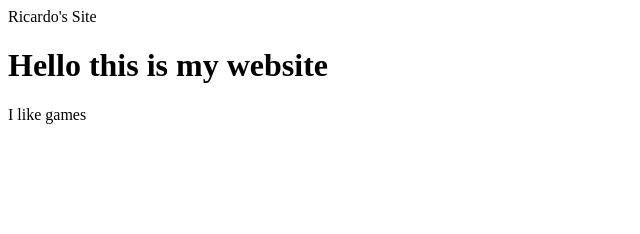
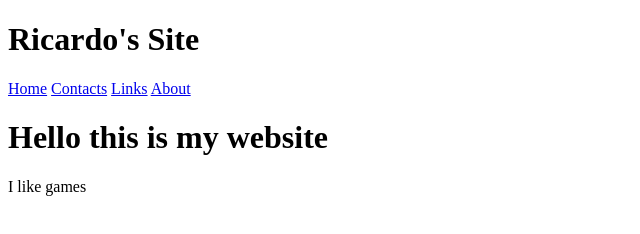
Before and after one commit to ricardog12/ricardog, a plain HTML site: page index.html in a window 1280 px wide. Shown: the whole page, without its empty margins (0-640 px from the left). Drawn offline with Linux system fonts and the light colour scheme.

Commit message:
Update index.html

```diff
--- a/index.html
+++ b/index.html
@@ -7,7 +7,13 @@
     <title>Ricardo's Site</title>
     <link rel="stylesheet" href="./css/styles.css" />
   </head>
-  <header>Ricardo's Site</header>
+  <header>
+    <h1>Ricardo's Site</h1>
+    <a href="#">Home</a>
+    <a href="#">Contacts</a>
+    <a href="#">Links</a>
+    <a href="#">About</a>
+  </header>
   <main>
     <body>
       <h1>Hello this is my website</h1>
```
